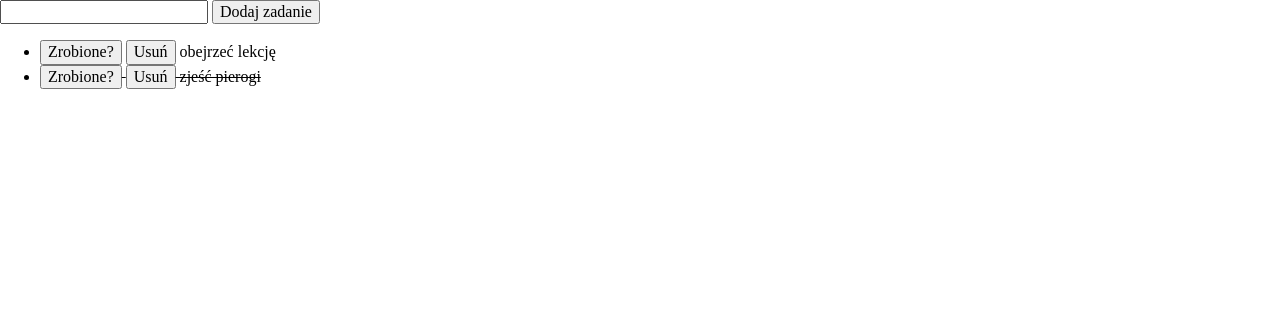
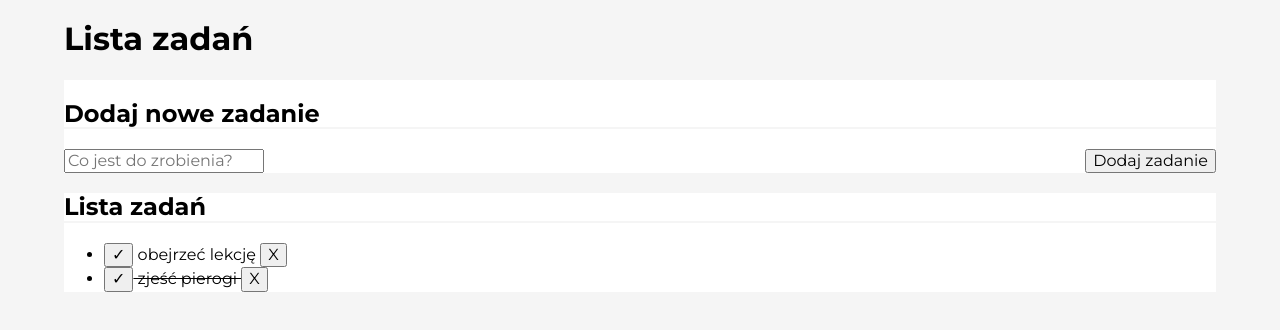
Before and after one commit to Urbork/to-do-list, a plain HTML site: page index.html in a window 1280 px wide. Drawn offline with nearby package versions, Linux system fonts and the light colour scheme; files that its build step writes are made by us from their sources.

Commit message:
preparation for styling

```diff
--- /dev/null
+++ b/css/form.css
@@ -0,0 +1,23 @@
+.form {
+  width: 90%;
+  margin: 0 auto;
+  display: flex;
+  flex-direction: column;
+
+  background-color: white;
+}
+
+.form__heading {
+  border-bottom: 2px solid whitesmoke;
+}
+
+.form__interface {
+  display: flex;
+  justify-content: space-between;
+}
+
+.form__input {
+}
+
+.form__button {
+}
--- /dev/null
+++ b/css/header.css
@@ -0,0 +1,4 @@
+.header {
+  width: 90%;
+  margin: 0 auto;
+}
--- a/css/style.css
+++ b/css/style.css
@@ -7,3 +7,8 @@ html {
 ::before {
   box-sizing: inherit;
 }
+
+.body {
+  background-color: whitesmoke;
+  font-family: "Montserrat", sans-serif;
+}
--- /dev/null
+++ b/css/tasks.css
@@ -0,0 +1,25 @@
+.tasks {
+  width: 90%;
+  margin: 0 auto;
+  background-color: white;
+}
+
+.tasks__heading {
+  border-bottom: 2px solid whitesmoke;
+}
+
+.tasks__list {
+}
+
+.tasks__button {
+}
+
+.tasks__button--remove {
+}
+
+.tasks__item {
+}
+
+.tasks__item--done {
+  text-decoration: line-through;
+}
--- a/index.html
+++ b/index.html
@@ -10,15 +10,39 @@
       crossorigin="anonymous"
       referrerpolicy="no-referrer"
     />
-    <link rel="stylesheet" href="style.css" />
+    <link rel="preconnect" href="https://fonts.googleapis.com" />
+    <link rel="preconnect" href="https://fonts.gstatic.com" crossorigin />
+    <link
+      href="https://fonts.googleapis.com/css2?family=Montserrat:wght@400;700&display=swap"
+      rel="stylesheet"
+    />
+    <link rel="stylesheet" href="./css/style.css" />
+    <link rel="stylesheet" href="./css/header.css" />
+    <link rel="stylesheet" href="./css/form.css" />
+    <link rel="stylesheet" href="./css/tasks.css" />
     <script defer src="./js/script.js"></script>
-    <title>Document</title>
+    <title>Lista zadań</title>
   </head>
-  <body>
-    <form class="js-form" action="">
-      <input class="js-newTask" type="text" />
-      <button>Dodaj zadanie</button>
-    </form>
-    <ul class="js-tasks"></ul>
+  <body class="body">
+    <header class="header">
+      <h1 class="header__heading">Lista zadań</h1>
+    </header>
+    <section>
+      <form class="form js-form">
+        <h2 class="form__heading">Dodaj nowe zadanie</h2>
+        <div class="form__interface">
+          <input
+            class="form__input js-newTask"
+            type="text"
+            placeholder="Co jest do zrobienia?"
+          />
+          <button class="form__button">Dodaj zadanie</button>
+        </div>
+      </form>
+    </section>
+    <section class="tasks">
+      <h2 class="tasks__heading">Lista zadań</h2>
+      <ul class="tasks__list js-tasks"></ul>
+    </section>
   </body>
 </html>
--- a/js/script.js
+++ b/js/script.js
@@ -32,12 +32,13 @@
     let htmlString = "";
 
     for (const task of tasks) {
-      htmlString += `<li
-          ${task.done ? ' style="text-decoration: line-through"' : ""}
+      htmlString += `<li class="tasks__item${
+        task.done ? " tasks__item--done" : ""
+      }"
         >
-        <button class="js-done">Zrobione?</button>
-        <button class="js-remove">Usuń</button>
-          ${task.content}
+        <button class="tasks__button js-done">✓</button>
+        ${task.content}
+        <button class="tasks__button tasks__button--remove js-remove">X</button>
         </li>`;
     }
 
```
